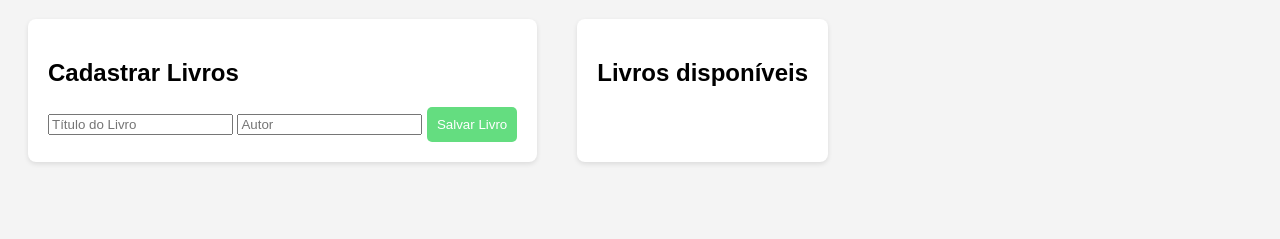
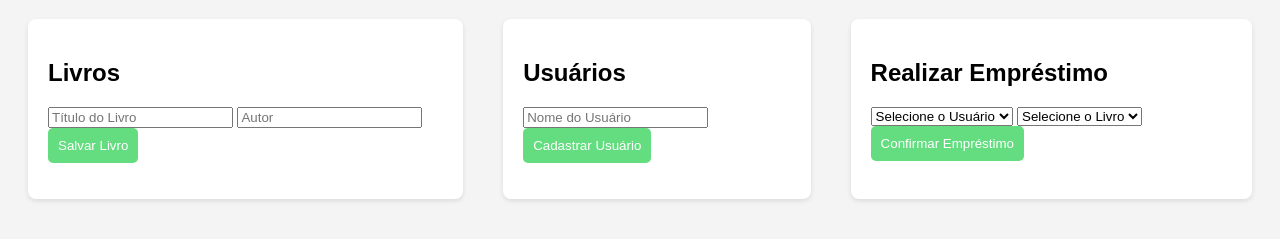
Before and after one commit to adrielsouzadev/api-biblioteca, a website: page front/index.html in a window 1280 px wide. Shown: the part 89-328 px from the top of the page. Drawn offline with Linux system fonts and the light colour scheme; no server answers.

Commit message:
feat: adição das seções de usuários e empréstimos na interface

```diff
--- a/front/index.html
+++ b/front/index.html
@@ -11,15 +11,25 @@
 
 <div class="container">
     <section>
-            <h2>Cadastrar Livros</h2>
+        <h2>Livros</h2>
         <input type="text" id="tituloLivro" placeholder="Título do Livro">
         <input type="text" id="autorLivro" placeholder="Autor">
         <button onclick="cadastrarLivro()">Salvar Livro</button>
+        <ul id="listaLivros"></ul>
     </section>
 
     <section>
-            <h2>Livros disponíveis</h2>
-            <ul id="listaLivros"></ul>
+        <h2>Usuários</h2>
+        <input type="text" id="nomeUsuario" placeholder="Nome do Usuário">
+        <button onclick="cadastrarUsuario()">Cadastrar Usuário</button>
+        <ul id="listaUsuarios"></ul>
+    </section>
+
+    <section>
+        <h2>Realizar Empréstimo</h2>
+        <select id="selectUsuario"><option>Selecione o Usuário</option></select>
+        <select id="selectLivro"><option>Selecione o Livro</option></select>
+        <button onclick="realizarEmprestimo()">Confirmar Empréstimo</button>
     </section>
 </div>
 
```
Lines whose indentation alone changed are shown as unchanged.
